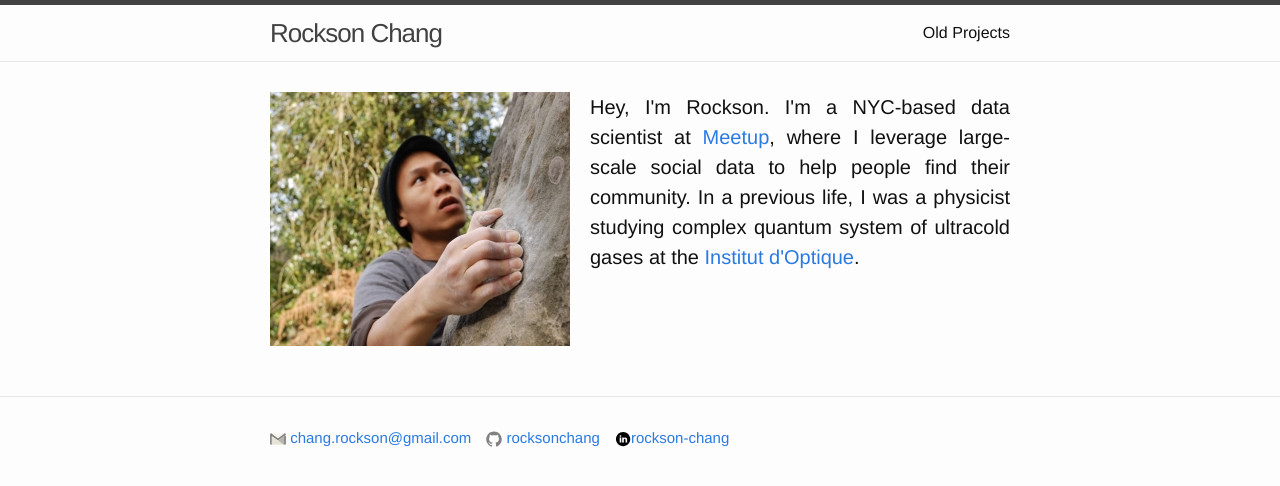
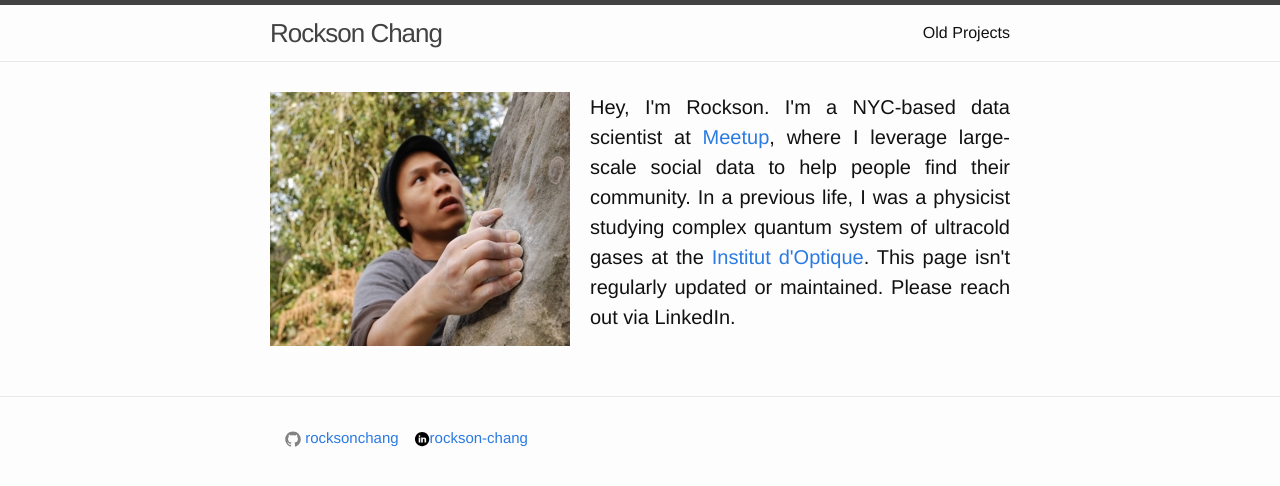
Before and after one commit to rocksonchang/rocksonchang.github.io, a Jekyll site: the page built from index.html, in a window 1280 px wide. Shown: the top 486 px of the page. Built offline with Jekyll 4.4.1, drawn with Linux system fonts in a browser that asks for light colours.

Commit message:
more cleanup

```diff
--- a/_config.yml
+++ b/_config.yml
@@ -7,8 +7,7 @@
 
 # Site settings
 title: Rockson Chang
-#email: chang DOT rockson AT gmail DOT com
-email: chang.rockson@gmail.com
+# email: chang DOT rockson AT gmail DOT com
 #description: > # this means to ignore newlines until "baseurl:"
 #  Write an awesome description for your new site here. You can edit this
 #  line in _config.yml. It will appear in your document head meta (for
--- a/index.html
+++ b/index.html
@@ -9,8 +9,9 @@ layout: default
     Hey, I'm Rockson. I'm a NYC-based data scientist at <a href="https://meetup.com">Meetup</a>, where I leverage large-scale social data to help people find their community.
     In a previous life, I was a physicist studying complex quantum system of ultracold gases at the
     <a href="https://www.lcf.institutoptique.fr/groupes-de-recherche/gaz-quantiques/experiences/lattice-gases">Institut d'Optique</a>.
+
+    This page isn't regularly updated or maintained. Please reach out via LinkedIn.
     </p>
-    <!--<p style="font-size:20px"> <a href="/about">Read more about my life...</a> </p>-->
   </div>
 
   <div style="clear:both;"></div>
```
